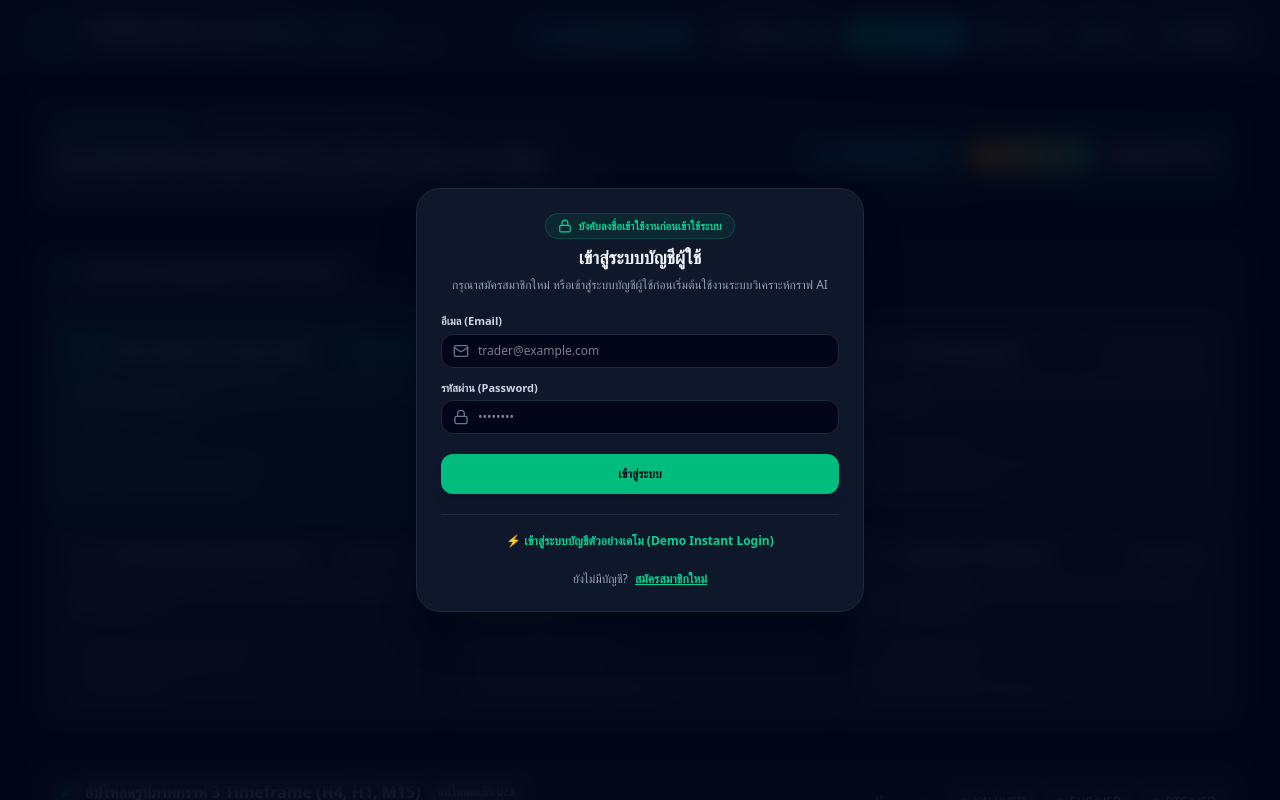
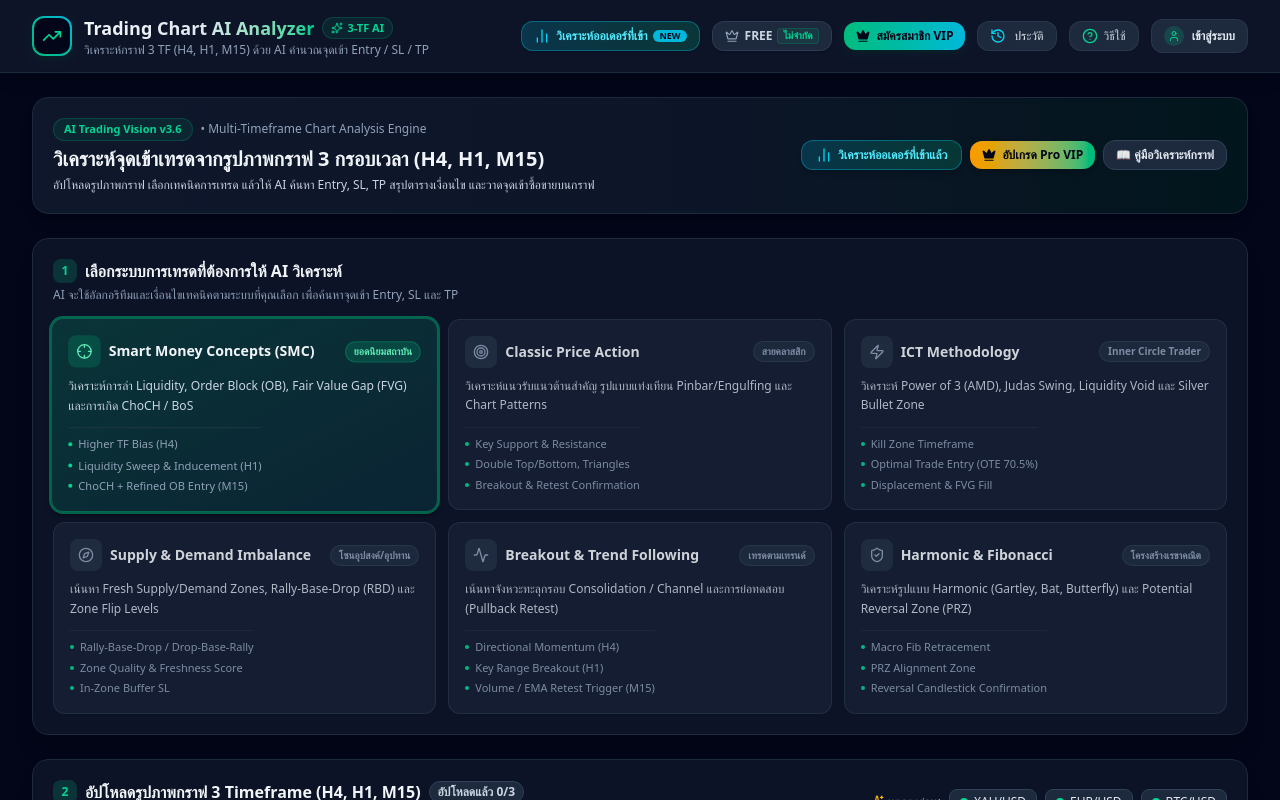
Before and after one commit to suwannasingjame-max/Trading-Chart-AI-, a React (Vite) app: page / in a window 1280 px wide. Shown: the top 800 px of the page. Built offline with nearby package versions, Linux system fonts and the light colour scheme.

Commit message:
fix: remove mandatory login requirement
Allow users to close the AuthModal at any time, removing the forced authentication flow.

```diff
--- a/src/App.tsx
+++ b/src/App.tsx
@@ -483,12 +483,12 @@ export default function App() {
       />
 
       <AuthModal
-        isOpen={!user.isLoggedIn || isAuthOpen}
+        isOpen={isAuthOpen}
         onClose={() => setIsAuthOpen(false)}
         user={user}
         onLoginSuccess={handleLoginSuccess}
         onLogout={handleLogout}
-        isMandatory={!user.isLoggedIn}
+        isMandatory={false}
       />
 
       <AdminDashboardModal
--- a/src/components/AuthModal.tsx
+++ b/src/components/AuthModal.tsx
@@ -79,14 +79,13 @@ export const AuthModal: React.FC<AuthModalProps> = ({
   return (
     <div className="fixed inset-0 z-50 bg-slate-950/85 backdrop-blur-md flex items-center justify-center p-4">
       <div className="bg-slate-900 border border-slate-800 rounded-3xl max-w-md w-full p-6 shadow-2xl relative">
-        {(!isMandatory || user.isLoggedIn) && (
         <button
           onClick={onClose}
           className="absolute top-4 right-4 p-2 rounded-xl bg-slate-800 hover:bg-slate-700 text-slate-300 transition"
+          title="ปิดหน้าต่าง"
         >
           <X className="w-5 h-5" />
         </button>
-        )}
 
         {user.isLoggedIn ? (
           <div className="text-center space-y-4 py-4">
@@ -120,15 +119,13 @@ export const AuthModal: React.FC<AuthModalProps> = ({
             <div className="text-center space-y-1.5">
               <div className="inline-flex items-center gap-1.5 px-3 py-1 rounded-full bg-emerald-500/10 text-emerald-400 text-[11px] font-bold border border-emerald-500/20 mb-1">
                 <Lock className="w-3.5 h-3.5" />
-                {isMandatory ? 'บังคับลงชื่อเข้าใช้งานก่อนเข้าใช้ระบบ' : 'ยินดีต้อนรับสมาชิก'}
+                ยินดีต้อนรับสู่ระบบสมาชิก
               </div>
               <h3 className="text-lg font-extrabold text-slate-100">
                 {isRegister ? 'สมัครสมาชิกผู้ใช้งานใหม่' : 'เข้าสู่ระบบบัญชีผู้ใช้'}
               </h3>
               <p className="text-xs text-slate-400">
-                {isMandatory
-                  ? 'กรุณาสมัครสมาชิกใหม่ หรือเข้าสู่ระบบบัญชีผู้ใช้ก่อนเริ่มต้นใช้งานระบบวิเคราะห์กราฟ AI'
-                  : 'เข้าสู่ระบบเพื่อบันทึกประวัติกราฟและเชื่อมต่อระบบวิเคราะห์ AI'}
+                เข้าสู่ระบบหรือสมัครสมาชิกเพื่อซิงก์สิทธิ์ Pro VIP และประวัติวิเคราะห์กราฟ
               </p>
             </div>
 
```
Lines whose indentation alone changed are shown as unchanged.
